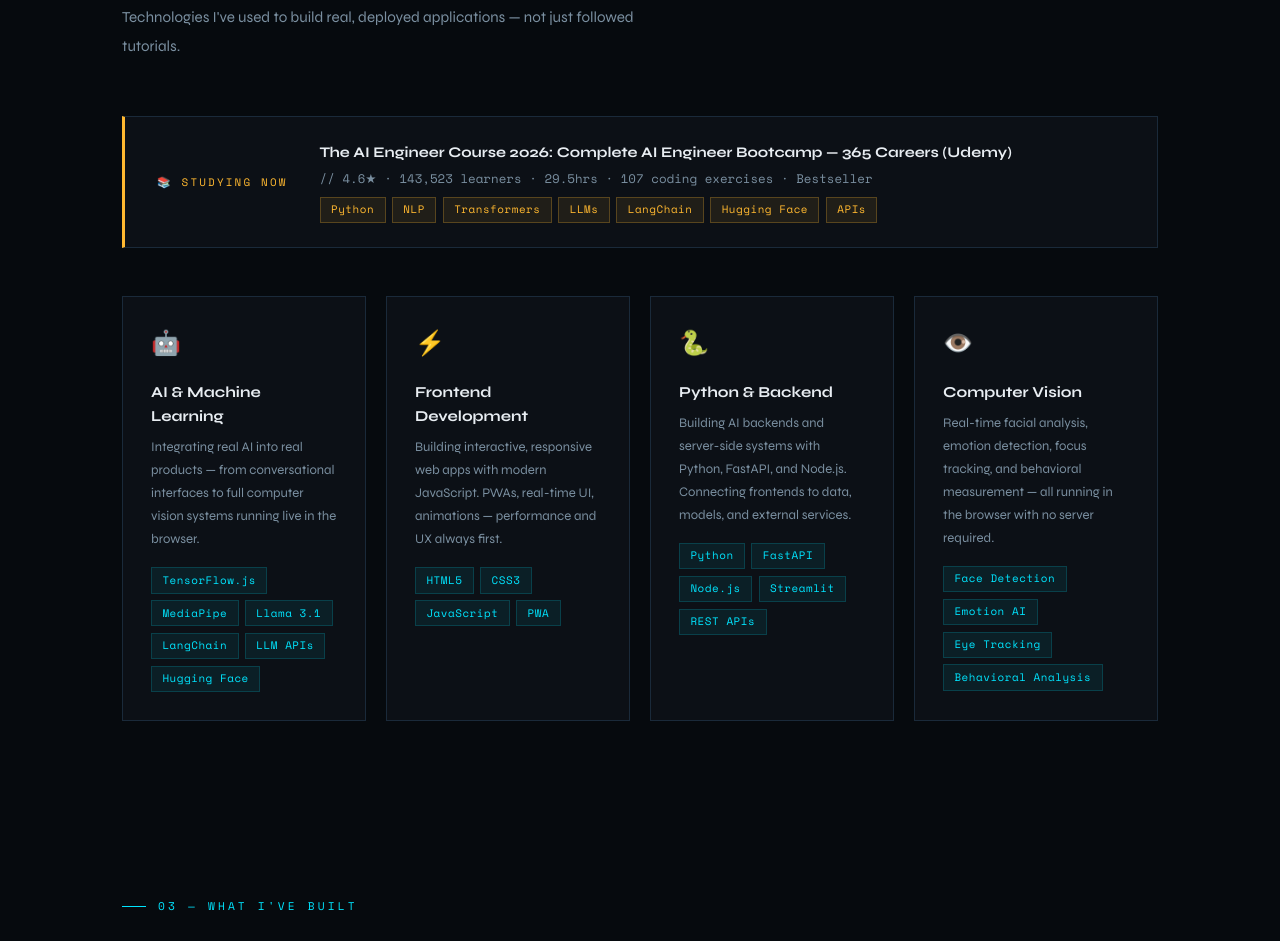
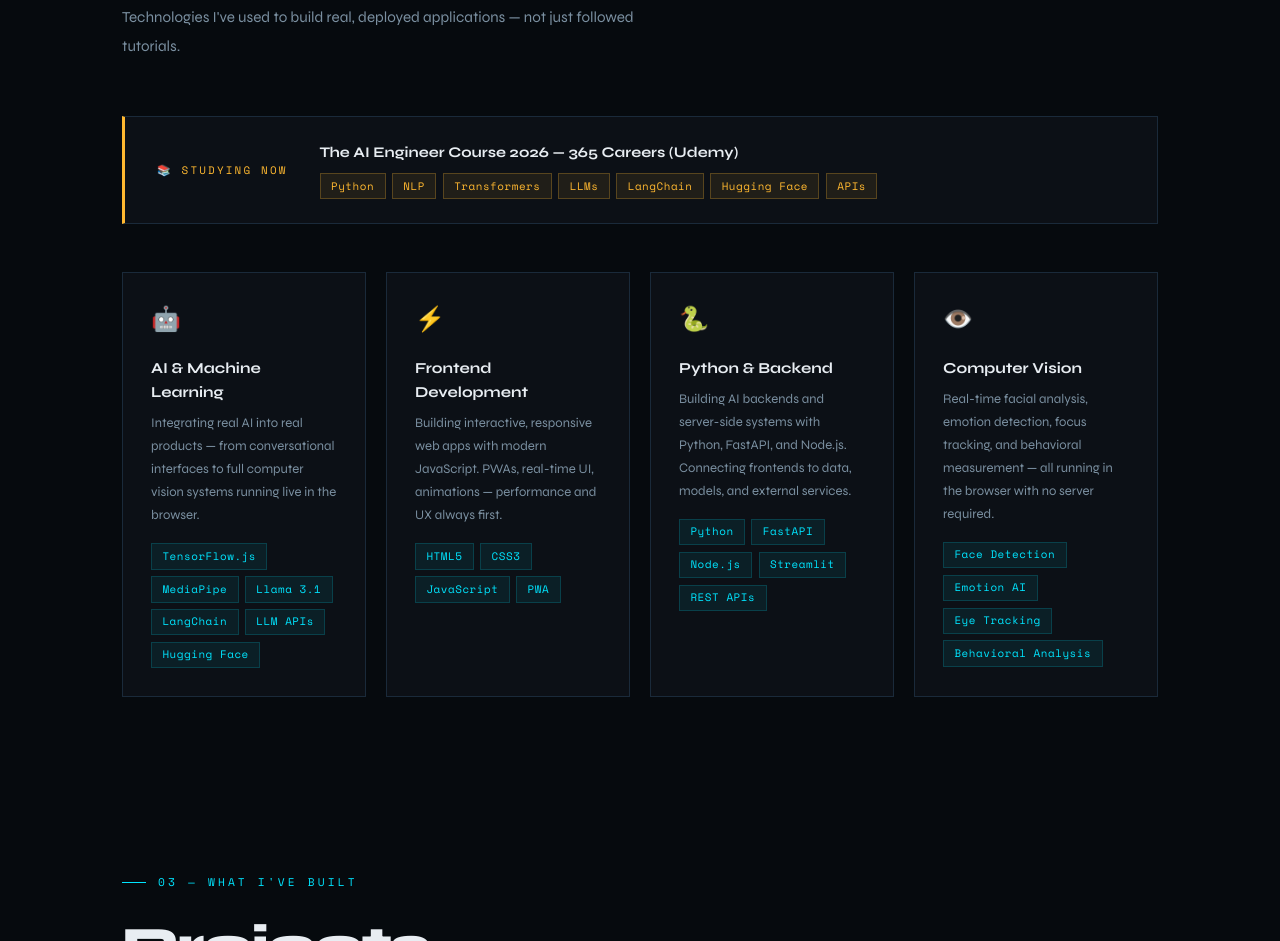
Before and after one commit to Chisco-codes/My-Portfolio, a plain HTML site: page index.html in a window 1280 px wide. Shown: the part 1985-2926 px from the top of the page. Drawn offline with nearby package versions, Linux system fonts and the light colour scheme.

Commit message:
clean up learning bar — removed course stats

```diff
--- a/index.html
+++ b/index.html
@@ -356,7 +356,6 @@ section { padding: 5.5rem 2rem; max-width: 1100px; margin: 0 auto; }
 }
 .learning-bar-content { flex: 1; }
 .learning-bar-title { font-size: 0.92rem; font-weight: 700; color: var(--text-primary); margin-bottom: 0.25rem; }
-.learning-bar-sub { font-size: 0.78rem; color: var(--text-secondary); font-family: var(--font-mono); }
 .learning-bar-tags { display: flex; gap: 0.4rem; flex-wrap: wrap; margin-top: 0.5rem; }
 
 /* ═══ PROJECTS ══════════════════════════════════════════════ */
@@ -881,8 +880,7 @@ img, video, canvas, svg { max-width: 100%; height: auto; }
   <div class="learning-bar reveal" aria-label="Currently studying">
     <div class="learning-bar-label">📚 Studying Now</div>
     <div class="learning-bar-content">
-      <div class="learning-bar-title">The AI Engineer Course 2026: Complete AI Engineer Bootcamp — 365 Careers (Udemy)</div>
-      <div class="learning-bar-sub">// 4.6★ · 143,523 learners · 29.5hrs · 107 coding exercises · Bestseller</div>
+      <div class="learning-bar-title">The AI Engineer Course 2026 — 365 Careers (Udemy)</div>
       <div class="learning-bar-tags">
         <span class="tag-gold">Python</span>
         <span class="tag-gold">NLP</span>
```
